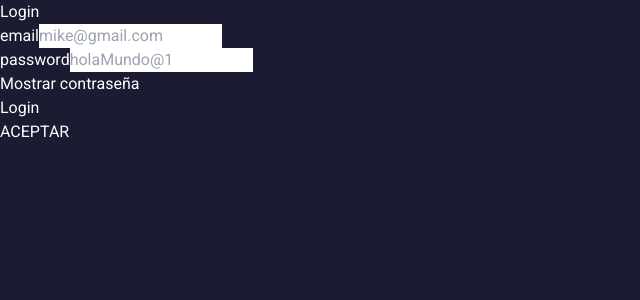
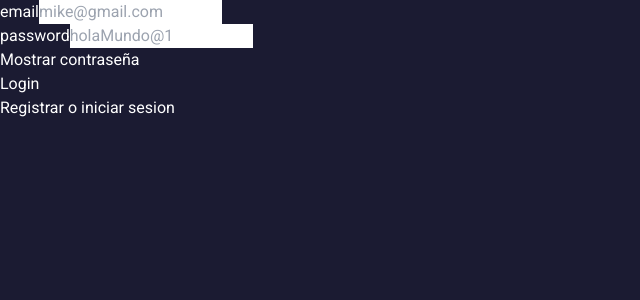
Before and after one commit to migayalach/pokemon_server, a Next.js app in the folder client/: page / in a window 1280 px wide. Shown: the top 300 px of the page, without its empty margins (0-640 px from the left). Built offline with nearby package versions, Linux system fonts and the light colour scheme.

Commit message:
formulario login

```diff
--- a/client/src/app/page.jsx
+++ b/client/src/app/page.jsx
@@ -11,9 +11,9 @@ const App = () => {
 
   return (
     <>
-      <h1>Login</h1>
       <FormRecord />
-      <button onClick={() => handleRouter()}>ACEPTAR</button>
+      {/* <button onClick={() => handleRouter()}>ACEPTAR</button> */}
+      <h3>Registrar o iniciar sesion</h3>
     </>
   );
 };
```
